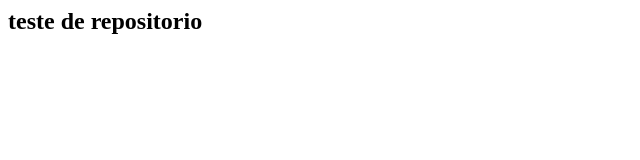
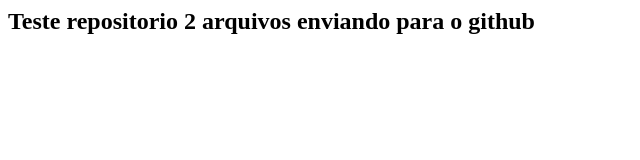
Before and after one commit to EmersonRonei/git-fundamentos, a plain HTML site: page index.html in a window 1280 px wide. Shown: the whole page, without its empty margins (0-640 px from the left). Drawn offline with Linux system fonts and the light colour scheme.

Commit message:
Teste de envio

```diff
--- a/index.html
+++ b/index.html
@@ -1 +1 @@
-<h2> teste de repositorio </h2>
+<h2> Teste repositorio 2 arquivos enviando para o github </h2>
```
Also changed, not shown: index2.html (added, +1 -0 lines).
